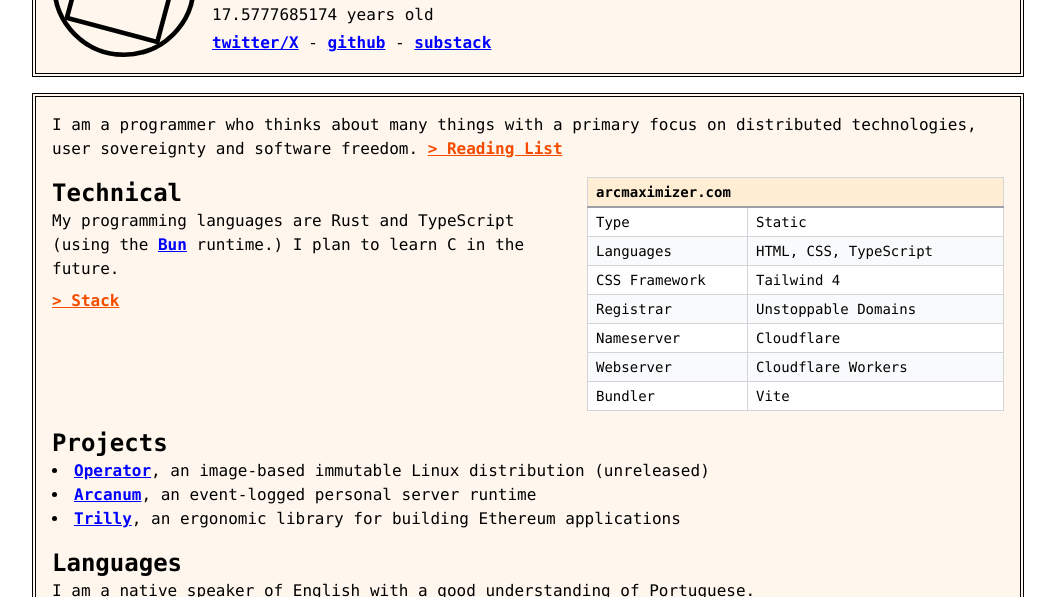
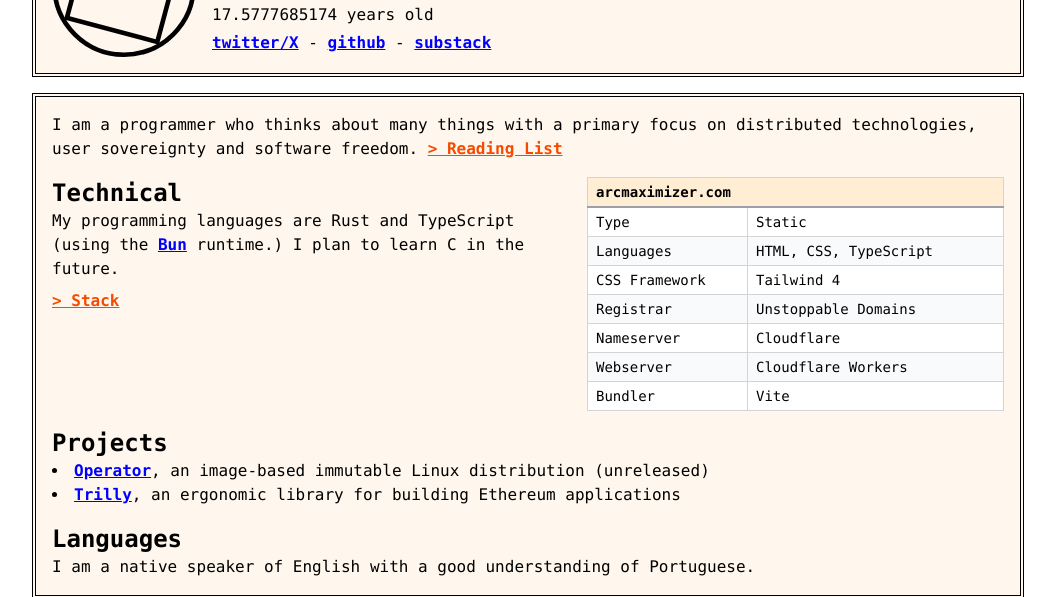
Before and after one commit to arcmaximizer/website, a website built with Vite: page index.html in a window 1280 px wide. Shown: the part 203-800 px from the top of the page, without its empty margins (112-1167 px from the left). Built offline with nearby package versions, Linux system fonts and the light colour scheme.

Commit message:
remove arcanum for now

```diff
--- a/index.html
+++ b/index.html
@@ -104,8 +104,6 @@
         <ul class="list-inside list-disc">
           <li><a href="https://operatorlinux.com">Operator</a>, an image-based immutable Linux distribution (unreleased)
           </li>
-          <li><a href="https://github.com/arcmaximizer/arcanum">Arcanum</a>, an event-logged personal server runtime
-          </li>
           <li><a href="https://github.com/arcmaximizer/trilly">Trilly</a>, an ergonomic library for building
             Ethereum applications</li>
         </ul>
```
